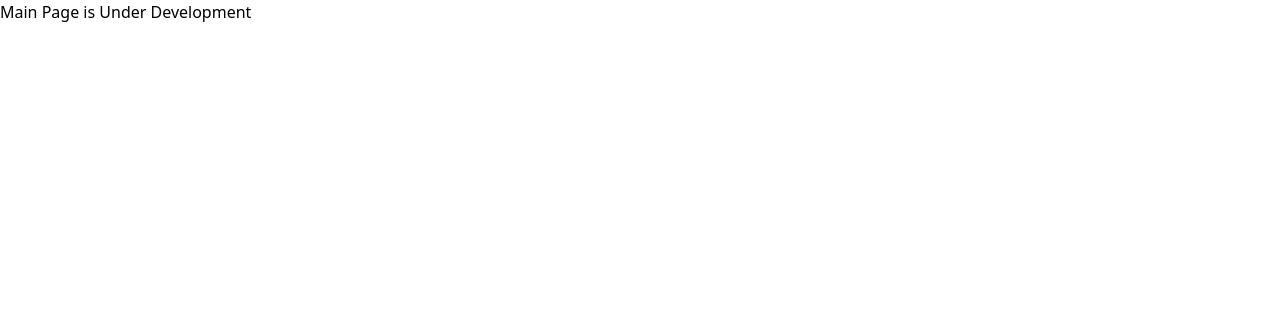
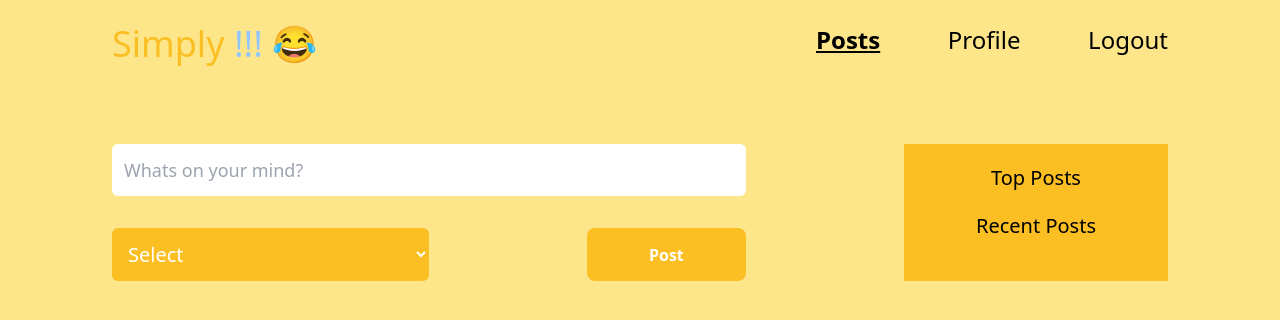
Before and after one commit to R0Y4L23/MERN_stack_Frontend, a Next.js app: page /main in a window 1280 px wide. Shown: the top 320 px of the page. Built offline with nearby package versions, Linux system fonts and the light colour scheme; sample sign-in values are in the browser's storage.

Commit message:
made the main screen

```diff
--- /dev/null
+++ b/pages/_document.js
@@ -0,0 +1,11 @@
+import Head from 'next/document';
+
+const Page = (props) => (
+  <div>
+    <Head>
+      <link rel="shortcut icon" type="image/png" href="/public/favicon.png"/>
+    </Head>
+  </div>
+);
+
+export default Page;
--- a/pages/index.js
+++ b/pages/index.js
@@ -84,7 +84,7 @@ const Register = () => {
     }
 
     return (
-        <div className={`flex bg-yellow-200 ${willBeRegister?"h-full":"h-screen"}`}>
+        <div className={`flex bg-yellow-200 min-h-screen`}>
             <div className="lg:w-1/3 md:w-1/2 md:block hidden my-auto px-5">
                 <Image src={pic} alt="Register Screen" />
             </div>
@@ -96,44 +96,44 @@ const Register = () => {
                 <p className="text-center md:text-2xl text-lg mt-5">Access any types of jokes , quotes , memes , facts and many
                     more.</p>
                 <p className="text-center md:text-2xl text-lg mt-5 cursor-pointer"><span
-                        className={`px-4 py-1 ${!willBeRegister?"font-semibold bg-yellow-200":""} mr-16`}
+                        className={`px-4 py-1 rounded-2xl ${!willBeRegister?"font-semibold bg-yellow-200":""} mr-16`}
                         onClick={()=>{setWillBeRegister(false)}}>Login</span> <span
-                        className={`px-4 py-1 ${willBeRegister?"font-semibold bg-yellow-200":""}`}
+                        className={`px-4 py-1 rounded-2xl ${willBeRegister?"font-semibold bg-yellow-200":""}`}
                         onClick={()=>{setWillBeRegister(true)}}>Register</span></p>
-                <form action="" className="w-1/2 mx-auto mb-16">
+                <form action="" className="md:w-1/2 w-3/4 mx-auto mb-16 mt-10">
                     {willBeRegister&&<div className="flex flex-col mt-4">
                         <label className="text-xl font-semibold">Username</label>
-                        <input type="text" className="w-full mt-2 p-2 border border-gray-400" value={username}
+                        <input type="text" className="w-full mt-2 p-2 border rounded-lg border-gray-400" value={username}
                             onChange={(e)=>{setUsername(e.target.value)}}/>
                     </div>}
                     {willBeRegister&&<div className="flex flex-col mt-4">
                         <label className="text-xl font-semibold">Name</label>
-                        <input type="text" className="w-full mt-2 p-2 border border-gray-400" value={name}
+                        <input type="text" className="w-full mt-2 p-2 border rounded-lg border-gray-400" value={name}
                             onChange={(e)=>{setName(e.target.value)}}/>
                     </div>}
                     <div className="flex flex-col mt-4">
                         <label className="text-xl font-semibold">Email</label>
-                        <input type="email" className="w-full mt-2 p-2 border border-gray-400" value={email}
+                        <input type="email" className="w-full mt-2 p-2 border rounded-lg border-gray-400" value={email}
                             onChange={(e)=>{setEmail(e.target.value)}}/>
                     </div>
                     <div className="flex flex-col mt-4">
                         <label className="text-xl font-semibold">Password</label>
-                        <input type="password" className="w-full mt-2 p-2 border border-gray-400" value={password}
+                        <input type="password" className="w-full mt-2 p-2 border rounded-lg border-gray-400" value={password}
                             onChange={(e)=>{setPassword(e.target.value)}}/>
                     </div>
                     {willBeRegister&&<div className="flex flex-col mt-4">
                         <label className="text-xl font-semibold">Confirm Password</label>
-                        <input type="password" className="w-full mt-2 p-2 border border-gray-400" value={confirm}
+                        <input type="password" className="w-full mt-2 p-2 border rounded-lg border-gray-400" value={confirm}
                             onChange={(e)=>{setConfirm(e.target.value)}}/>
                     </div>}
                     {willBeRegister&&<div className="flex flex-col mt-4">
                         <label className="text-xl font-semibold">Age</label>
-                        <input type="text" className="w-full mt-2 p-2 border border-gray-400" value={age}
+                        <input type="text" className="w-full mt-2 p-2 border rounded-lg border-gray-400" value={age}
                             onChange={(e)=>{setAge(e.target.value)}}/>
                     </div>}
                     {willBeRegister&&<div className="flex flex-col mt-4">
                         <label className="text-xl font-semibold">Bio</label>
-                        <input type="text" className="w-full mt-2 p-2 border border-gray-400" value={bio}
+                        <input type="text" className="w-full mt-2 p-2 border rounded-lg border-gray-400" value={bio}
                             onChange={(e)=>{setBio(e.target.value)}}/>
                     </div>}
                     {willBeRegister&&<div className="flex flex-col mt-4">
--- a/pages/main.js
+++ b/pages/main.js
@@ -1,23 +1,100 @@
 /* eslint-disable react-hooks/exhaustive-deps */
 import React, {
-    useEffect
+    useEffect, useState
 } from 'react'
 import {
     useRouter
 } from 'next/router';
+import {toast} from "react-toastify"
+var axios = require('axios');
+var FormData = require('form-data');
 
 const Main = () => {
     const router = useRouter();
+
+    const [title,setTitle]=useState('');
+    const [type,setType]=useState('');
+    const [token,setToken]=useState('');
+
     useEffect(() => {
         console.log('Main')
         let s = sessionStorage.getItem('token')
+        setToken(s)
         if (!s) {
             router.push('/')
         }
     }, [])
 
+
+    const post = () => {
+        var data = new FormData();
+        data.append('title', title);
+        data.append('type', type);
+
+        var config = {
+            method: 'post',
+            url: 'https://mern-stack-backend-1.herokuapp.com/post',
+            headers: {
+                'Authorization': 'Bearer ' + token,
+            },
+            data: data
+        };
+
+        axios(config)
+            .then(function (response) {
+                toast.success("Posted Successfully");
+                setType('select')
+                setTitle('')
+            })
+            .catch(function (error) {
+                let e = error.response.data.errors;
+                e.forEach(function (error) {
+                    toast.error(error.msg)
+                });
+            });
+
+    }
+
+    const logout = () => {
+        sessionStorage.removeItem('token')
+        router.push('/')
+    }
+
     return (
-        <div>Main Page is Under Development</div>
+        <div className="bg-yellow-200 min-h-screen p-6 md:px-28 px-12">
+            <div className="flex align-middle">
+                <div className="w-2/3">
+                    <h1 className="md:text-4xl text-2xl"><span className="text-yellow-400">Simply</span> <span
+                            className="text-blue-300">!!!</span> 😂</h1>
+                </div>
+                <div className="flex w-1/3 justify-between">
+                    <h1 className="md:text-2xl text-lg cursor-pointer underline font-semibold">Posts</h1>
+                    <h1 className="md:text-2xl text-lg cursor-pointer">Profile</h1>
+                    <h1 className="md:text-2xl text-lg cursor-pointer" onClick={logout}>Logout</h1>
+                </div>
+            </div>
+
+            <div className="flex mt-20 justify-between">
+                <div className="w-3/5">
+                    <input type="text" className="w-full rounded-md p-3 text-lg" placeholder="Whats on your mind?" value={title} onChange={(e)=>{setTitle(e.target.value)}}/>
+                    <div className="flex justify-between mt-8">
+                       <select className="w-1/2 rounded-md p-3 text-xl bg-yellow-400 text-white" value={type} onChange={(e)=>{setType(e.target.value)}}>
+                            <option value="select">Select</option>
+                            <option value="joke">Joke</option>
+                            <option value="quote">Quote</option>
+                            <option value="fact">Fact</option>
+                            <option value="thought">Thought</option>
+                        </select>
+                        <button className="bg-yellow-400 text-white font-semibold p-3 rounded-lg w-1/4" onClick={post}>Post</button>
+                    </div>
+                </div>
+                <div className="w-1/4 text-center bg-yellow-400">
+                    <h1 className="text-xl my-5">Top Posts</h1>
+                    <h1 className="text-xl my-5">Recent Posts</h1>
+                </div>
+            </div>
+
+        </div>
     )
 }
 
```
Also changed, not shown: public/favicon.png (added), 1 other file (tests, documents, lock files or other folders).
